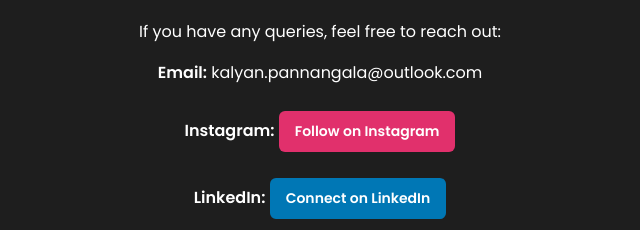
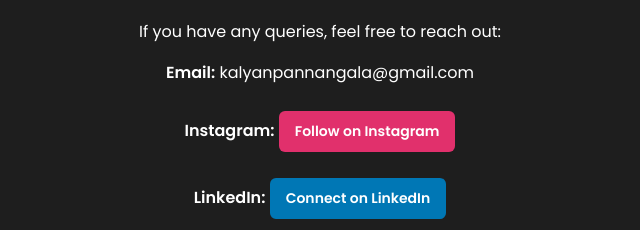
Before and after one commit to kalyanpannangala/MS-Resources-for-Free, a plain HTML site: page index.html in a window 1280 px wide. Both pictures are taken after a click on the link "Contact". Shown: the part 199-429 px from the top of the page, 320-960 px from the left. Drawn offline with Linux system fonts and the light colour scheme.

Commit message:
Email change

```diff
--- a/index.html
+++ b/index.html
@@ -146,7 +146,7 @@
     <div id="contact" class="container contact">
         <h1>Contact Us</h1>
         <p>If you have any queries, feel free to reach out:</p>
-        <p><strong>Email:</strong> kalyan.pannangala@outlook.com</p>
+        <p><strong>Email:</strong> kalyanpannangala@gmail.com</p>
         <p><strong>Instagram:</strong> <a class="button instagram" href="https://www.instagram.com/kalyanpannangala" target="_blank">Follow on Instagram</a></p>
         <p><strong>LinkedIn:</strong> <a class="button linkedin" href="https://www.linkedin.com/in/kalyanpannangala/" target="_blank">Connect on LinkedIn</a></p>
     </div>
```
